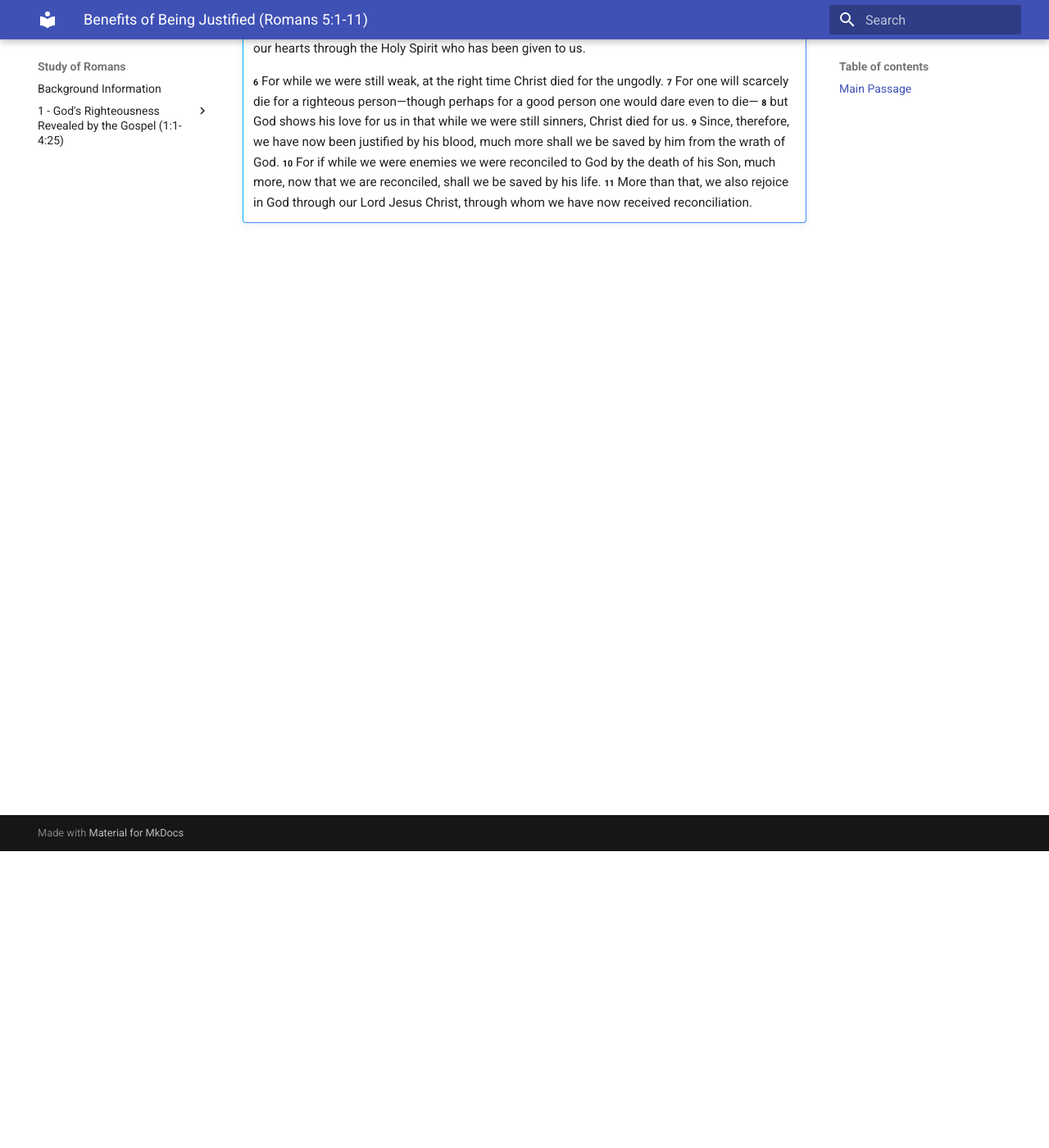
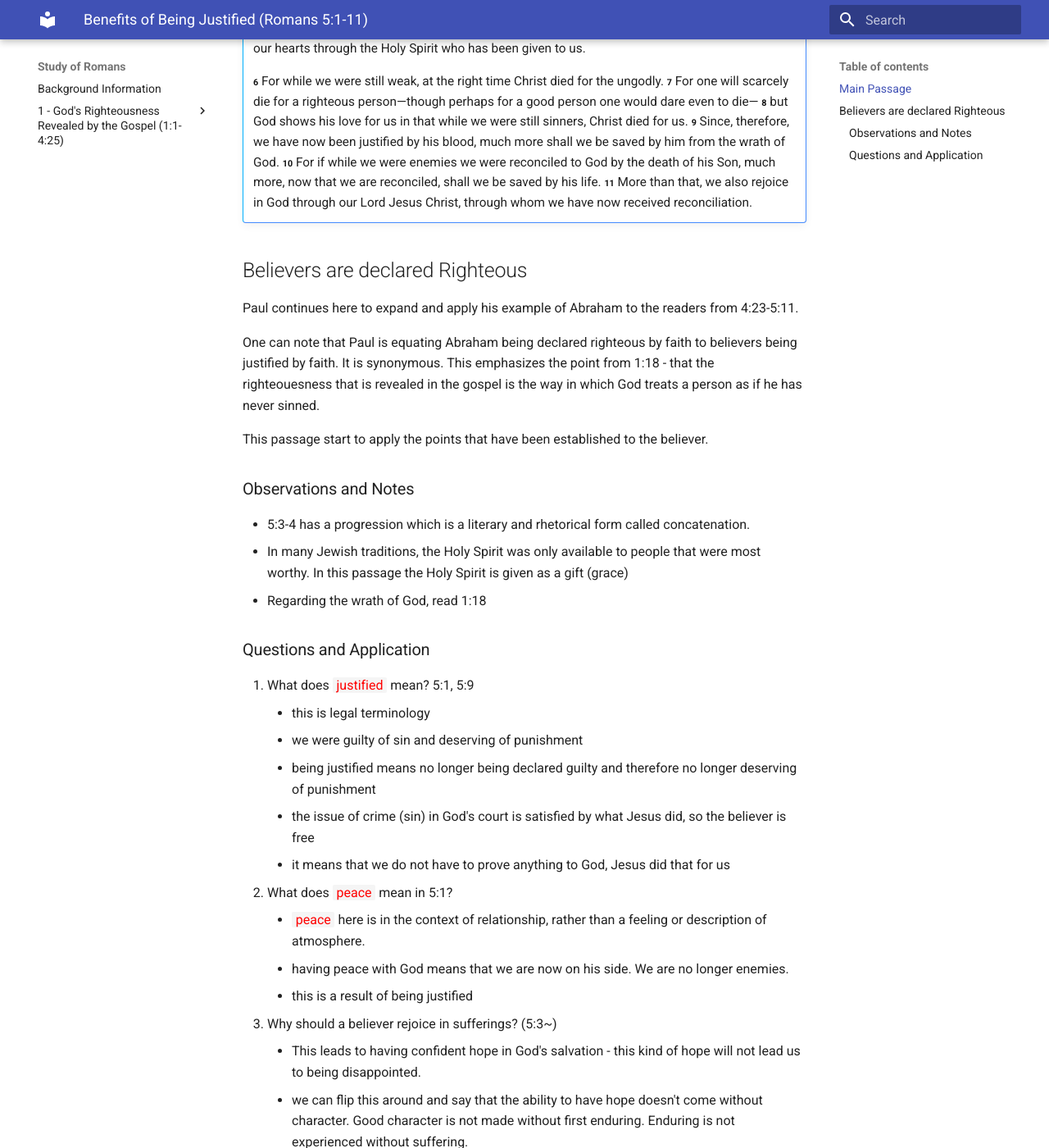
Before and after one commit to 1dancook/romans-study, an MkDocs documentation site: the page built from docs/06-benefits.md, in a window 1280 px wide and 1400 px high, scrolled down 362 px. Shown: the whole window at 82% size. Built offline with MkDocs 1.6.1 and Material for MkDocs 9.7.7, drawn with Linux system fonts in a browser that asks for light colours; some of the changed text lies outside the part shown.

Commit message:
06 initial work done.

```diff
--- a/docs/06-benefits.md
+++ b/docs/06-benefits.md
@@ -6,3 +6,43 @@
     **1**  Therefore, since we have been justified by faith, we have peace with God through our Lord Jesus Christ. **2** Through him we have also obtained access by faith into this grace in which we stand, and we rejoice in hope of the glory of God. **3** Not only that, but we rejoice in our sufferings, knowing that suffering produces endurance, **4** and endurance produces character, and character produces hope, **5** and hope does not put us to shame, because God's love has been poured into our hearts through the Holy Spirit who has been given to us.
 
     **6** For while we were still weak, at the right time Christ died for the ungodly. **7** For one will scarcely die for a righteous person—though perhaps for a good person one would dare even to die— **8** but God shows his love for us in that while we were still sinners, Christ died for us. **9** Since, therefore, we have now been justified by his blood, much more shall we be saved by him from the wrath of God. **10** For if while we were enemies we were reconciled to God by the death of his Son, much more, now that we are reconciled, shall we be saved by his life. **11** More than that, we also rejoice in God through our Lord Jesus Christ, through whom we have now received reconciliation.
+
+## Believers are declared Righteous
+
+Paul continues here to expand and apply his example of Abraham to the readers from 4:23-5:11.
+
+One can note that Paul is equating Abraham being declared righteous by faith to believers being justified by faith. It is synonymous. This emphasizes the point from 1:18 - that the righteouesness that is revealed in the gospel is the way in which God treats a person as if he has never sinned.
+
+This passage start to apply the points that have been established to the believer.
+
+### Observations and Notes
+- 5:3-4 has a progression which is a literary and rhetorical form called concatenation.
+- In many Jewish traditions, the Holy Spirit was only available to people that were most worthy. In this passage the Holy Spirit is given as a gift (grace)
+- Regarding the wrath of God, read 1:18
+
+### Questions and Application
+1. What does `justified` mean? 5:1, 5:9
+    - this is legal terminology
+    - we were guilty of sin and deserving of punishment
+    - being justified means no longer being declared guilty and therefore no longer deserving of punishment
+    - the issue of crime (sin) in God's court is satisfied by what Jesus did, so the believer is free
+    - it means that we do not have to prove anything to God, Jesus did that for us
+2. What does `peace` mean in 5:1?
+    - `peace` here is in the context of relationship, rather than a feeling or description of atmosphere.
+    - having peace with God means that we are now on his side. We are no longer enemies.
+    - this is a result of being justified
+3. Why should a believer rejoice in sufferings? (5:3~)
+    - This leads to having confident hope in God's salvation - this kind of hope will not lead us to being disappointed.
+    - we can flip this around and say that the ability to have hope doesn't come without character. Good character is not made without first enduring. Enduring is not experienced without suffering.
+4. What does being `reconciled` mean? 5:10-11
+    - two people that are in opposition to each other being made friends again
+5. What does this passage tell you about who you were *before* you were saved? Do you still believe those things about you?
+6. This passage defines many things for the Believer. It helps us to understand our identity in Christ. Write down a list of all the things that define you according to this passage. These are all things that are only possible because of what Jesus has done. **Because of Jesus ...**
+    - I am justified by his blood (5:1,9)
+    - I have peace with God (5:1)
+    - I stand in God's grace (5:2)
+    - I have hope in the midst of suffering (5:2-5)
+    - the Holy Spirit was poured into my heart; he was given to me (5:5)
+    - I am loved and worth so much to God that Jesus died for me (5:8)
+    - I will be saved from the wrath of God (5:9,10)
+    - I am friends with God (reconciled) (5:10,11)
```
